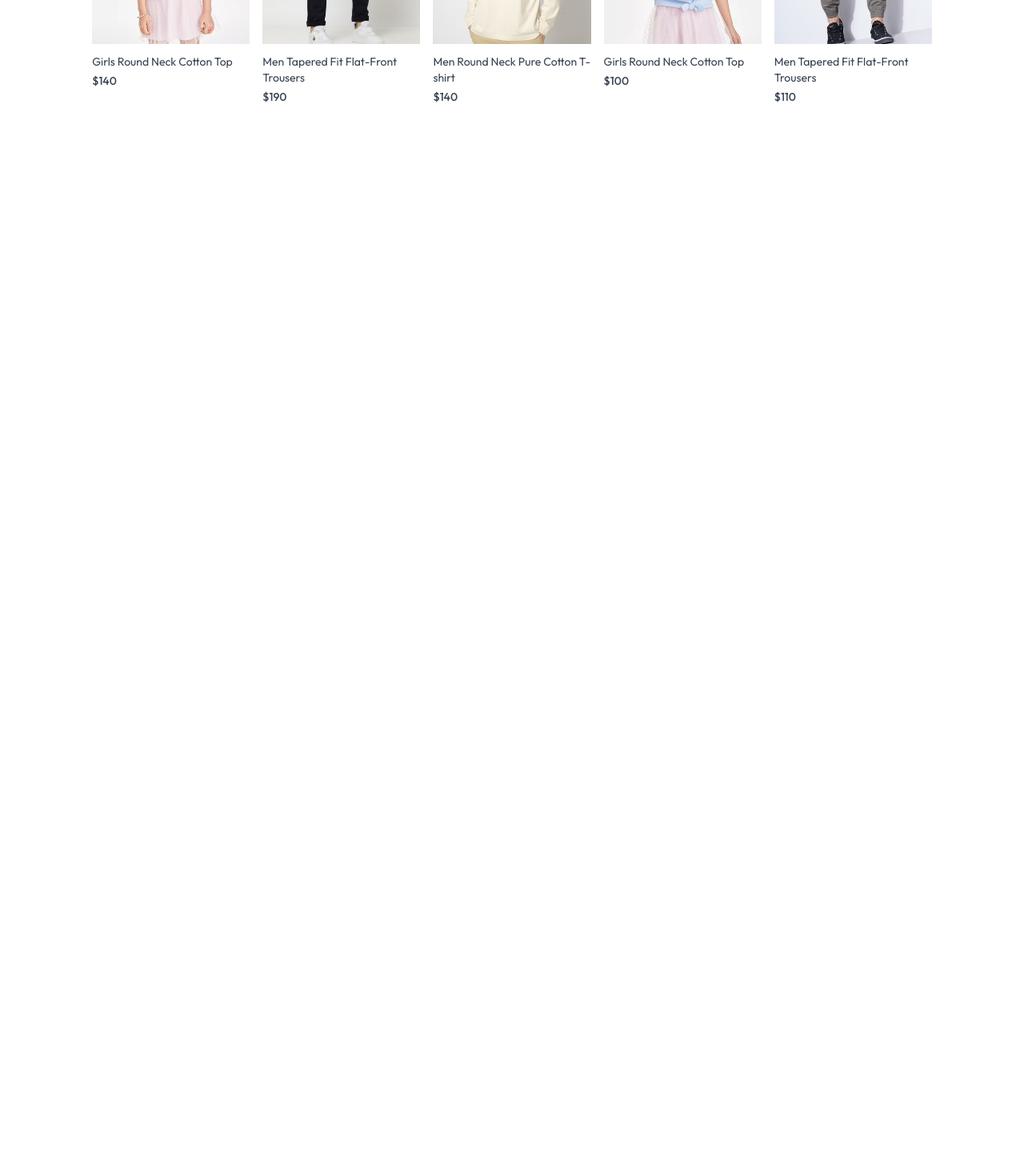
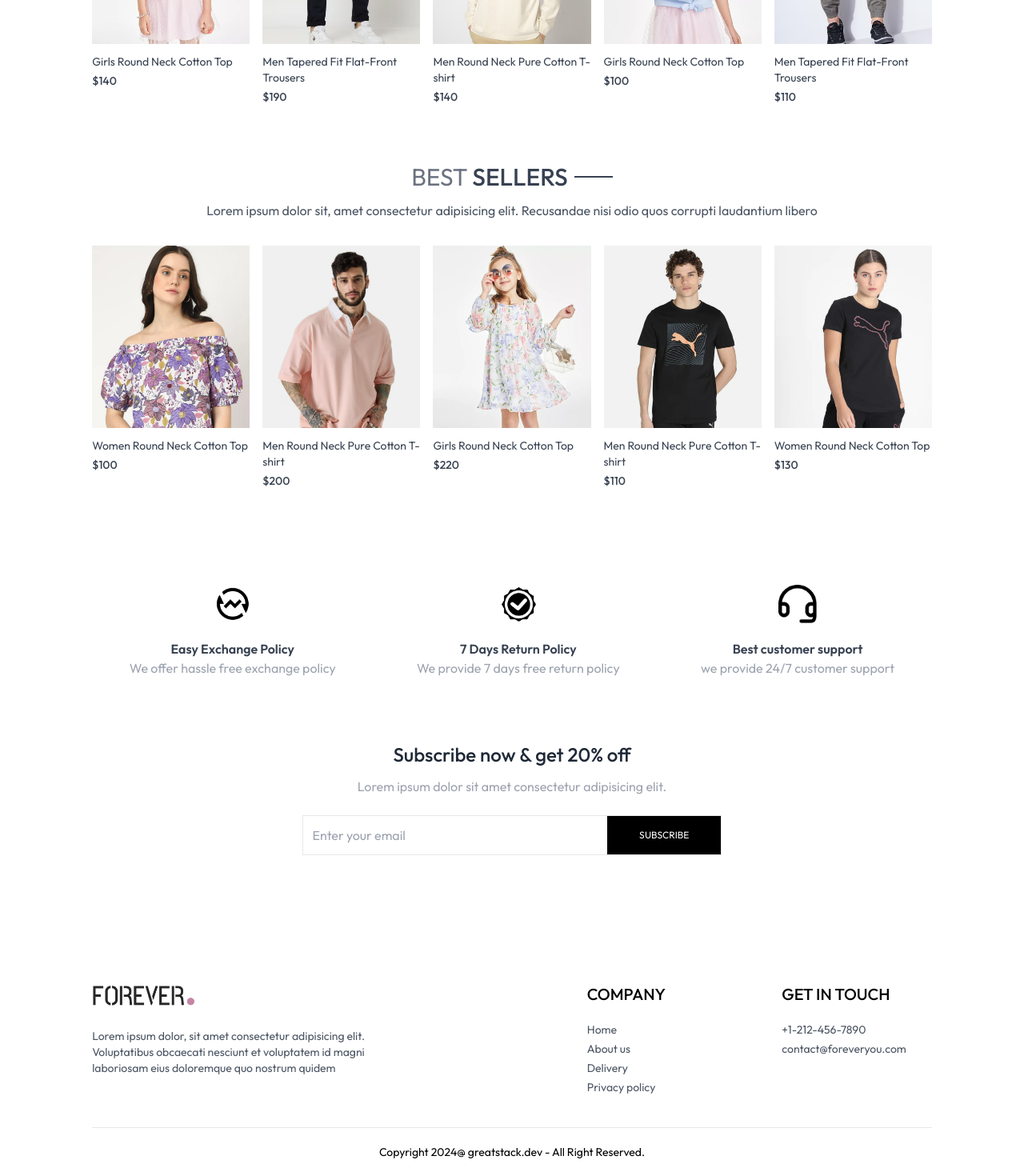
Before and after one commit to Satham-MJ/mern-ecom-application, a React app in the folder frontend/: page / in a window 1280 px wide. Shown: the part 1178-2648 px from the top of the page at 80% size. Before the commit the page ends 1349 px from the top, so only its background shows below. Built offline with nearby package versions, Linux system fonts and the light colour scheme; the HTML template or start-up script is replaced by a standard one.

Commit message:
Home Page Design Completed

```diff
--- a/frontend/src/App.jsx
+++ b/frontend/src/App.jsx
@@ -10,6 +10,7 @@
 import PlaceOrder from "./pages/PlaceOrder";
 import Orders from "./pages/Orders";
 import Navbar from "./components/Navbar";
+import Footer from "./components/Footer";
 const App = () => {
   return (
     <div className="container mx-auto px-4 sm:px-[5vw] md:px-[7vw] lg:px-[9vw]">
@@ -25,6 +26,7 @@
         <Route path="/place-order" element={<PlaceOrder />} />
         <Route path="/orders" element={<Orders />} />
       </Routes>
+      <Footer />
     </div>
   );
 };
--- /dev/null
+++ b/frontend/src/components/BestSeller.jsx
@@ -0,0 +1,39 @@
+import React, { useEffect, useState } from "react";
+import { useShopContext } from "../context/ShopContext";
+import Title from "./Title";
+import ProductItem from "./ProductItem";
+
+const BestSeller = () => {
+  const { products } = useShopContext();
+  const [bestSeller, setBestSeller] = useState([]);
+  useEffect(() => {
+    const bestProduct = products.filter((item) => item.bestseller);
+    setBestSeller(bestProduct.slice(0, 5));
+    console.log(bestProduct);
+  }, []);
+  return (
+    <div className="my-10">
+      <div className="text-center text-3xl py-8">
+        <Title text1={"BEST"} text2={"SELLERS"} />
+        <p className="w-3/4 m-auto text-xs sm:text-sm md:text-base text-gray-600">
+          Lorem ipsum dolor sit, amet consectetur adipisicing elit. Recusandae
+          nisi odio quos corrupti laudantium libero
+        </p>
+      </div>
+      {/* Rendering Products */}
+      <div className="grid grid-cols-2 sm:grid-cols-3 md:grid-cols-4 lg:grid-cols-5 gap-4 gap-y-6">
+        {bestSeller &&
+          bestSeller.map((item) => (
+            <ProductItem
+              id={item.id}
+              image={item.image}
+              name={item.name}
+              price={item.price}
+            />
+          ))}
+      </div>
+    </div>
+  );
+};
+
+export default BestSeller;
--- /dev/null
+++ b/frontend/src/components/Footer.jsx
@@ -0,0 +1,43 @@
+import React from "react";
+import { assets } from "../assets/assets";
+
+const Footer = () => {
+  return (
+    <div>
+      <div className="flex flex-col sm:grid grid-cols-[3fr_1fr_1fr] gap-14 my-10 mt-40 text-sm">
+        <div>
+          <img src={assets.logo} alt="" className="mb-5 w-32" />
+          <p className="w-full md:w-2/3 text-gray-600">
+            Lorem ipsum dolor, sit amet consectetur adipisicing elit.
+            Voluptatibus obcaecati nesciunt et voluptatem id magni laboriosam
+            eius doloremque quo nostrum quidem
+          </p>
+        </div>
+        <div>
+          <p className="text-xl font-medium mb-5">COMPANY</p>
+          <ul className="flex flex-col gap-1 text-gray-600">
+            <li>Home</li>
+            <li>About us</li>
+            <li>Delivery</li>
+            <li>Privacy policy</li>
+          </ul>
+        </div>
+        <div>
+          <p className="text-xl font-medium mb-5">GET IN TOUCH</p>
+          <ul className="flex flex-col gap-1 text-gray-600">
+            <li>+1-212-456-7890</li>
+            <li>contact@foreveryou.com</li>
+          </ul>
+        </div>
+      </div>
+      <div>
+        <hr />
+        <p className="py-5 text-sm text-center">
+          Copyright 2024@ greatstack.dev - All Right Reserved.
+        </p>
+      </div>
+    </div>
+  );
+};
+
+export default Footer;
--- a/frontend/src/components/Navbar.jsx
+++ b/frontend/src/components/Navbar.jsx
@@ -6,7 +6,6 @@
   return (
     <div className="flex items-center justify-between py-5 font-medium">
       <Link to="/">
-        {" "}
         <img src={assets.logo} className="w-36" alt="" />
       </Link>
       <ul className="hidden sm:flex gap-5 text-sm text-gray-700">
--- /dev/null
+++ b/frontend/src/components/NewsletterBox.jsx
@@ -0,0 +1,35 @@
+import React from "react";
+
+const NewsletterBox = () => {
+  const onSubmitHandler = (event) => {
+    event.preventDefault();
+  };
+  return (
+    <div className="text-center">
+      <p className="text-2xl font-medium text-gray-800">
+        Subscribe now & get 20% off
+      </p>
+      <p className="text-gray-400 mt-3">
+        Lorem ipsum dolor sit amet consectetur adipisicing elit.
+      </p>
+      <form
+        onSubmit={onSubmitHandler}
+        className="w-full sm:w-1/2 flex items-center gap-3 mx-auto my-6 border pl-3"
+      >
+        <input
+          type="email"
+          placeholder="Enter your email"
+          className="w-full sm:flex-1 outline-none"
+        />
+        <button
+          type="submit"
+          className="bg-black text-white text-xs px-10 py-4"
+        >
+          SUBSCRIBE
+        </button>
+      </form>
+    </div>
+  );
+};
+
+export default NewsletterBox;
--- /dev/null
+++ b/frontend/src/components/OurPolicy.jsx
@@ -0,0 +1,26 @@
+import React from "react";
+import { assets } from "../assets/assets";
+
+const OurPolicy = () => {
+  return (
+    <div className="flex flex-col sm:flex-row justify-around gap-12 sm:gap-2 text-center py-20 text-xs sm:text-sm md:text-base text-gray-700">
+      <div className="">
+        <img src={assets.exchange_icon} alt="" className="w-12 m-auto mb-5" />
+        <p className="font-semibold">Easy Exchange Policy</p>
+        <p className="text-gray-400">We offer hassle free exchange policy</p>
+      </div>
+      <div className="">
+        <img src={assets.quality_icon} alt="" className="w-12 m-auto mb-5" />
+        <p className="font-semibold">7 Days Return Policy</p>
+        <p className="text-gray-400">We provide 7 days free return policy</p>
+      </div>
+      <div className="">
+        <img src={assets.support_img} alt="" className="w-12 m-auto mb-5" />
+        <p className="font-semibold">Best customer support</p>
+        <p className="text-gray-400">we provide 24/7 customer support</p>
+      </div>
+    </div>
+  );
+};
+
+export default OurPolicy;
--- a/frontend/src/pages/Home.jsx
+++ b/frontend/src/pages/Home.jsx
@@ -1,12 +1,18 @@
 import React from "react";
 import Hero from "../components/Hero";
 import LatestCollection from "../components/LatestCollection";
+import BestSeller from "../components/BestSeller";
+import OurPolicy from "../components/OurPolicy";
+import NewsletterBox from "../components/NewsletterBox";
 
 const Home = () => {
   return (
     <div>
       <Hero />
       <LatestCollection />
+      <BestSeller />
+      <OurPolicy />
+      <NewsletterBox />
     </div>
   );
 };
```
